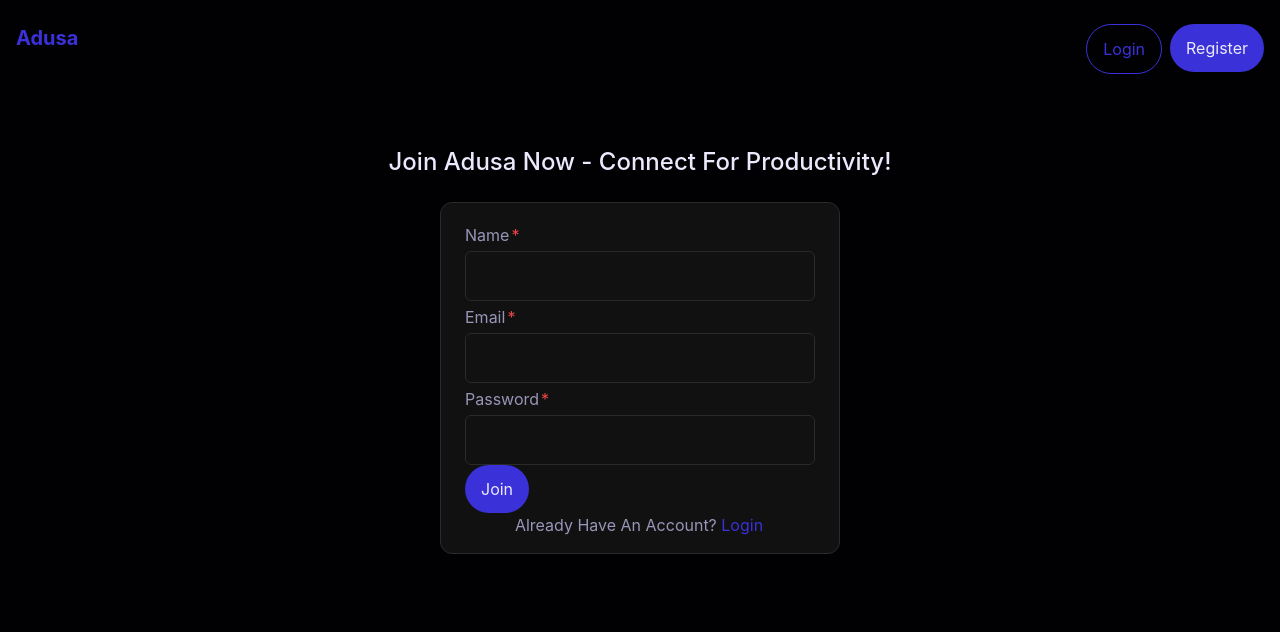
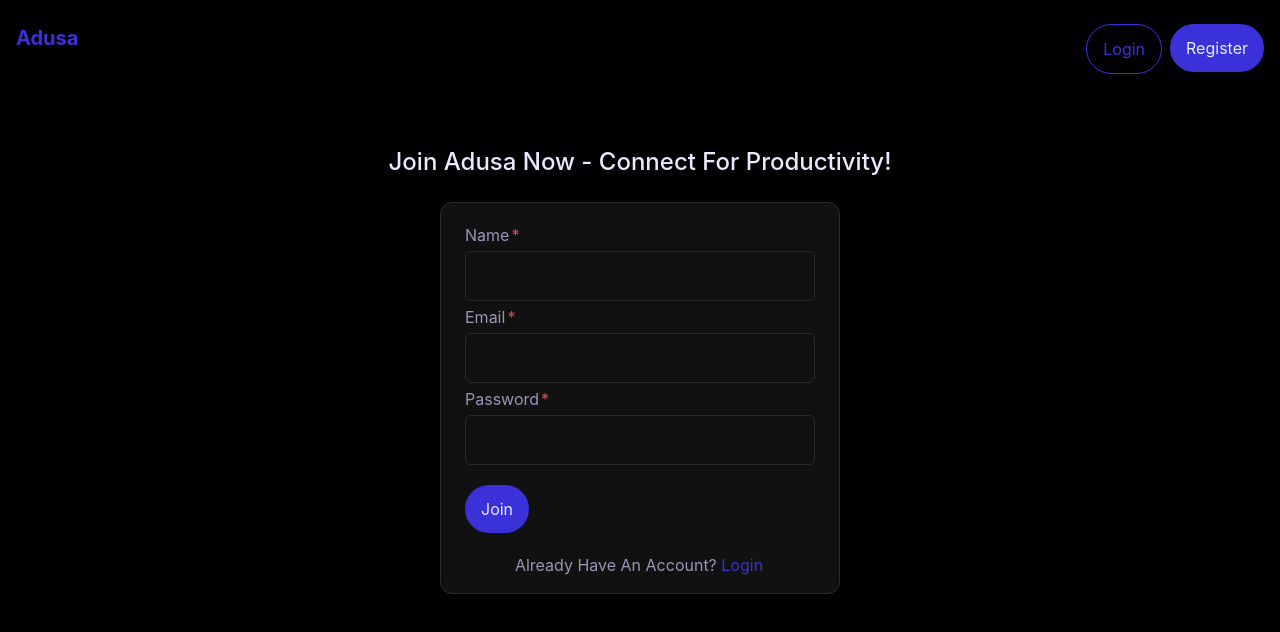
Before and after one commit to ashish8112/adusa, a React (Vite) app in the folder adusa-frontend/: page /register in a window 1280 px wide. Shown: the top 632 px of the page. Built offline with nearby package versions, Linux system fonts and the light colour scheme; no server answers.

Commit message:
wraped button of register

```diff
--- a/adusa-frontend/src/features/auth/Register.jsx
+++ b/adusa-frontend/src/features/auth/Register.jsx
@@ -37,7 +37,9 @@ export default function Register(){
                     <Input label="name" id="name" name="name" type="text" placeholder="" value={formData.name} onChange={handleChange} required/>
                     <Input label="email" id="email" name="email" type="email" placeholder="" value={formData.email} onChange={handleChange} required/>
                     <Input label="password" id="password" name="password" type="password" placeholder="" value={formData.password} onChange={handleChange} required/>
-                    <Button variant="primary" type="submit">Join</Button>
+                    <div className="my-5">
+                        <Button variant="primary" type="submit">Join</Button>
+                    </div>
                     <p className="text-muted text-center mr-0.5">Already have an account? <Link to ="/login" className="text-primary">Login</Link> </p>
                 </form>
                 </div>
```
